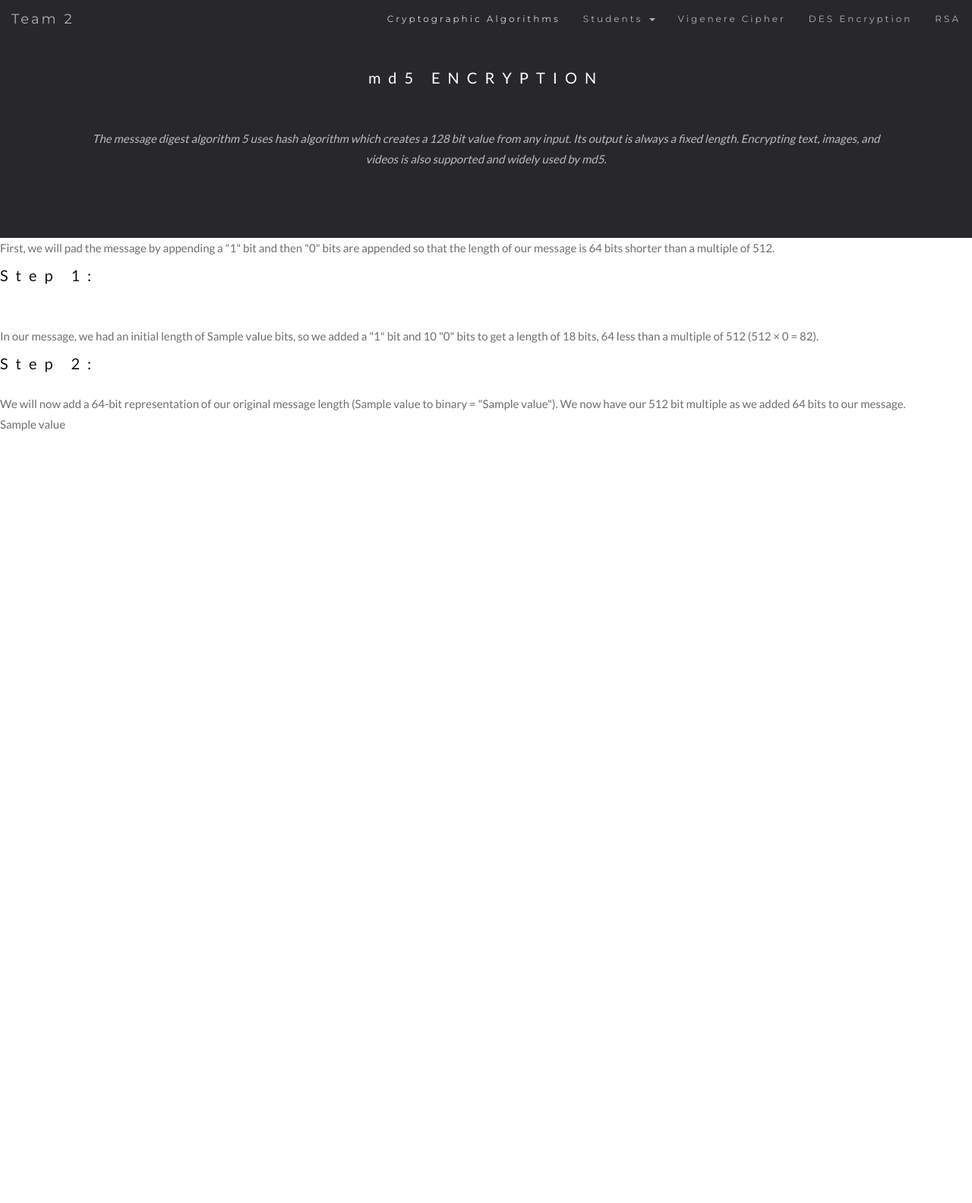
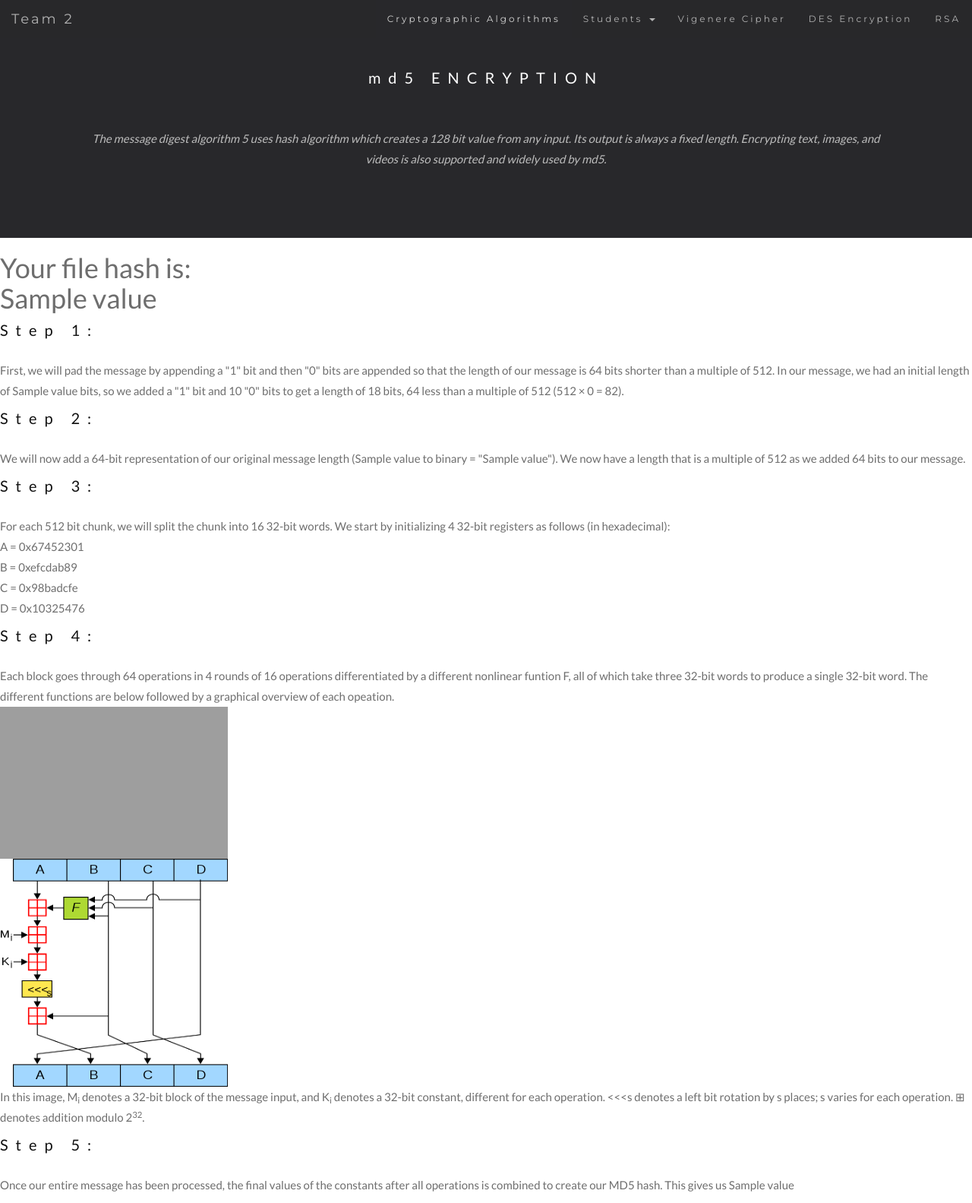
Before and after one commit to vkapur2202/cryptography_software_tool, a Flask app: template templates/md5.html in a window 1280 px wide. Shown: the whole page at 76% size. Before the commit the page ends 567 px from the top, so only its background shows below. Run offline with Flask 2, Linux system fonts and the light colour scheme; the template is opened without the code that fills it: most values are stand-ins (such as "Sample title", 1, 10 or a date in 2020); some libraries are stand-ins or nearby versions; grey boxes are pictures that could not be loaded.

Commit message:
md5 explanation completed

```diff
--- a/md5.py
+++ b/md5.py
@@ -55,10 +55,10 @@ def md5sum(msg):
         D = d0
 
         block = msg[i * 64 : (i + 1) * 64]
-        size = len(block) // 16
+
         M = []
         for j in range(16):
-            M.append(int.from_bytes(block[j * size : (j+1) * size], byteorder="little"))
+            M.append(int.from_bytes(block[j * 4 : (j+1) * 4], byteorder="little"))
 
         for j in range(64):
             quarter = j // 16
--- a/templates/md5.html
+++ b/templates/md5.html
@@ -54,21 +54,52 @@
 </div>
 
 <p>
+  <h1>Your file hash is:
+    <br>
+    {{value[3]}}
+  </h1>
+    <h3>Step 1:</h3>
     First, we will pad the message by appending a "1" bit and then "0" bits are appended
     so that the length of our message is 64 bits shorter than a multiple of 512.
-    <br>
-    <h3>Step 1:</h3>
-    <br>
     In our message, we had an initial length of {{value[0]}} bits, so we added a "1" bit and {{value[1] + 7}}
     "0" bits to get a length of {{value[0] + value[1] + 8}} bits, 64 less than a multiple of 512
     (512 &#215 {{(value[0] + value[1] + 72) // 512}} = {{value[0] + value[1] + 72}}).
     <br>
     <h3>Step 2:</h3>
     We will now add a 64-bit representation of our original message length
-    ({{value[0]}} to binary = "{{value[2]}}"). We now have our 512 bit multiple
+    ({{value[0]}} to binary = "{{value[2]}}"). We now have a length that is a multiple of 512
     as we added 64 bits to our message.
     <br>
-    {{value[-1]}}
+    <h3>Step 3:</h3>
+    For each 512 bit chunk, we will split the chunk into 16 32-bit words. We start by initializing
+    4 32-bit registers as follows (in hexadecimal):
+    <br>
+    A = 0x67452301
+    <br>
+    B = 0xefcdab89
+    <br>
+    C = 0x98badcfe
+    <br>
+    D = 0x10325476
+    <br>
+    <h3>Step 4:</h3>
+    Each block goes through 64 operations in 4 rounds of 16 operations differentiated by
+    a different nonlinear funtion F, all of which take three 32-bit words to produce
+    a single 32-bit word. The different functions are below followed by a graphical overview
+    of each opeation.
+    <br>
+    <img src="/static/images/functions.svg" width="300" height="200">
+    <br>
+    <img src="/static/images/md5.png" width="300" height="300">
+    <br>
+    In this image, M<sub>i</sub> denotes
+    a 32-bit block of the message input, and K<sub>i</sub> denotes a 32-bit constant,
+    different for each operation. &lt&lt&lts denotes a left bit rotation by s places;
+    s varies for each operation. &#8862 denotes addition modulo 2<sup>32</sup>.
+    <br>
+    <h3>Step 5:</h3>
+    Once our entire message has been processed, the final values of the constants after all
+    operations is combined to create our MD5 hash. This gives us {{value[3]}}
 </p>
 
 </body>
```
Also changed, not shown: static/images/functions.svg (added), static/images/md5.png (added).
